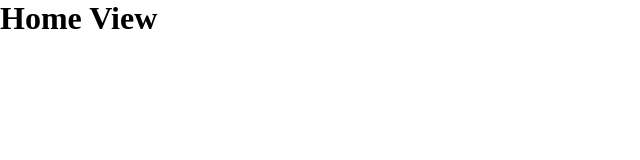
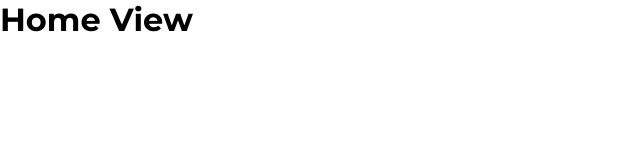
Before and after one commit to ITHS-Team8/CoinCompass, a Vue app: page / in a window 1280 px wide. Shown: the top 160 px of the page, without its empty margins (0-640 px from the left). Built offline with nearby package versions, Linux system fonts and the light colour scheme.

Commit message:
Added montserrat font to main.css

```diff
--- a/src/assets/main.css
+++ b/src/assets/main.css
@@ -1,9 +1,15 @@
+@import url('https://fonts.googleapis.com/css2?family=Montserrat:ital,wght@0,100..900;1,100..900&display=swap');
+
 * {
-  margin: 0;
-  padding: 0;
-  box-sizing: border-box;
-  overflow-x: hidden;
+    margin: 0;
+    padding: 0;
+    box-sizing: border-box;
+    overflow-x: hidden;
 
-  --primary-color: #3E6640;
-  --secondary-color: #298A2D;
+    --primary-color: #3e6640;
+    --secondary-color: #298a2d;
 }
+
+body {
+    font-family: 'Montserrat', sans-serif;
+}
```
